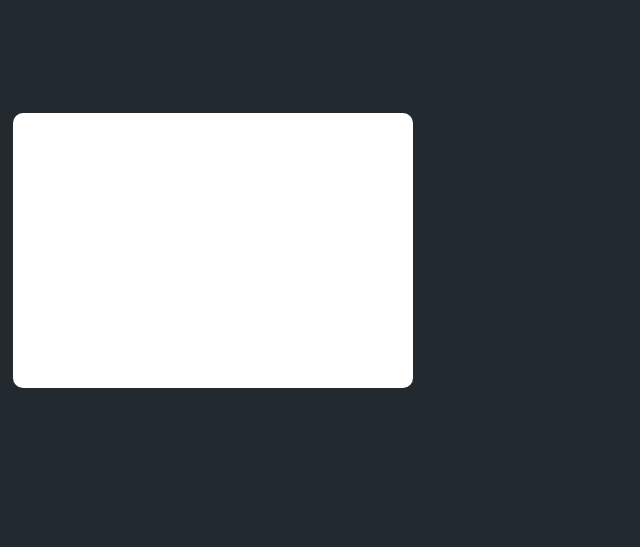
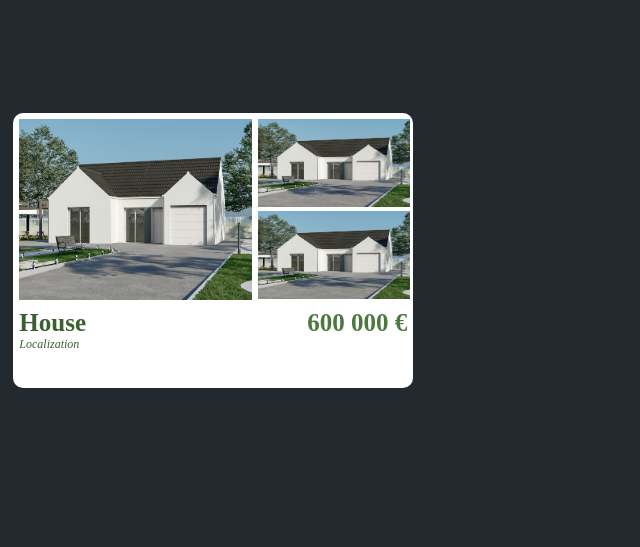
Before and after one commit to Rorill/TP-Immo, a PHP site: page / in a window 1280 px wide. Shown: the part 170-717 px from the top of the page, without its empty margins (0-640 px from the left). Run offline with PHP 8.4, Linux system fonts and the light colour scheme.

Commit message:
worked on the card

```diff
--- a/index.html
+++ b/index.html
@@ -17,15 +17,22 @@
             <div class="access"><a href="contacts.html">CONTACTS</a> <a href="myfavorites.html"> MY FAVORITES</a> </div>
         </nav>
         <div class="advertgrid">
-            <div class="cardcontainer">
-            <div class="card">
-                <div class"imageframe">
-                    <img src="" alt="">
-                    <img src="" alt="">
-                    <img src="" alt="">
+            <div class="cardcontainer one">
+                <div class="card">
+                    <div class="imageframe">
+                        <img class="bighouse" src="./assets/IMG/maison.jpg" alt="a house">
+                        <div class="smallhousecontainer"><img class="smallhouse" src="./assets/IMG/maison.jpg" alt="">
+                            <img class="smallhouse" src="./assets/IMG/maison.jpg" alt=""></div>
+                    </div>
+                    <div class="houseinfo">
+                        <div class=>
+                        <div><p class="house">House</p></div>
+                        <div><p class="localization">Localization </p></div>
+                        </div>
+                        <div class="pricevalue"><p>600 000 €</p></div>
+                    </div>
                 </div>
             </div>
-        </div>
         </div>
     </body>
 
--- a/style.css
+++ b/style.css
@@ -90,8 +90,6 @@ body {
     background-color: #22292F;
 }
 .cardcontainer {
-    grid-column-start: 1;
-    grid-row-start: 1;
     display: flex;
     justify-content: center;
     align-items: center;
@@ -101,5 +99,50 @@ body {
     height: 275px;
     width: 400px;
     border-radius: 10px;
+    display: flex;
+    flex-direction: column;
 
 }
+
+.bighouse {
+    width: 233px;
+    height: 181px;
+    margin-right: 6px;
+}
+.smallhouse {
+    width: 152px;
+    height: 88px;
+}
+.imageframe {
+    display: flex;
+    margin-left: 6px;
+    margin-top: 6px;
+    margin-bottom: 6px;
+}
+.one {
+    grid-column-start: 1;
+    grid-row-start: 1;
+}
+.house {
+    font-size: 25px;
+    font-weight: bold;
+    color: #3c5e31;
+}
+.houseinfo {
+    margin-left: 6px;
+    display: flex;
+    justify-content: space-between;
+
+}
+.localization {
+    font-size: 12px;
+    font-style: italic;
+    color: #3C5E31;
+}
+.pricevalue {
+    font-size: 25px;
+    font-weight: bold;
+    margin-right: 6px;
+    color: #4E783F;
+
+}
```
